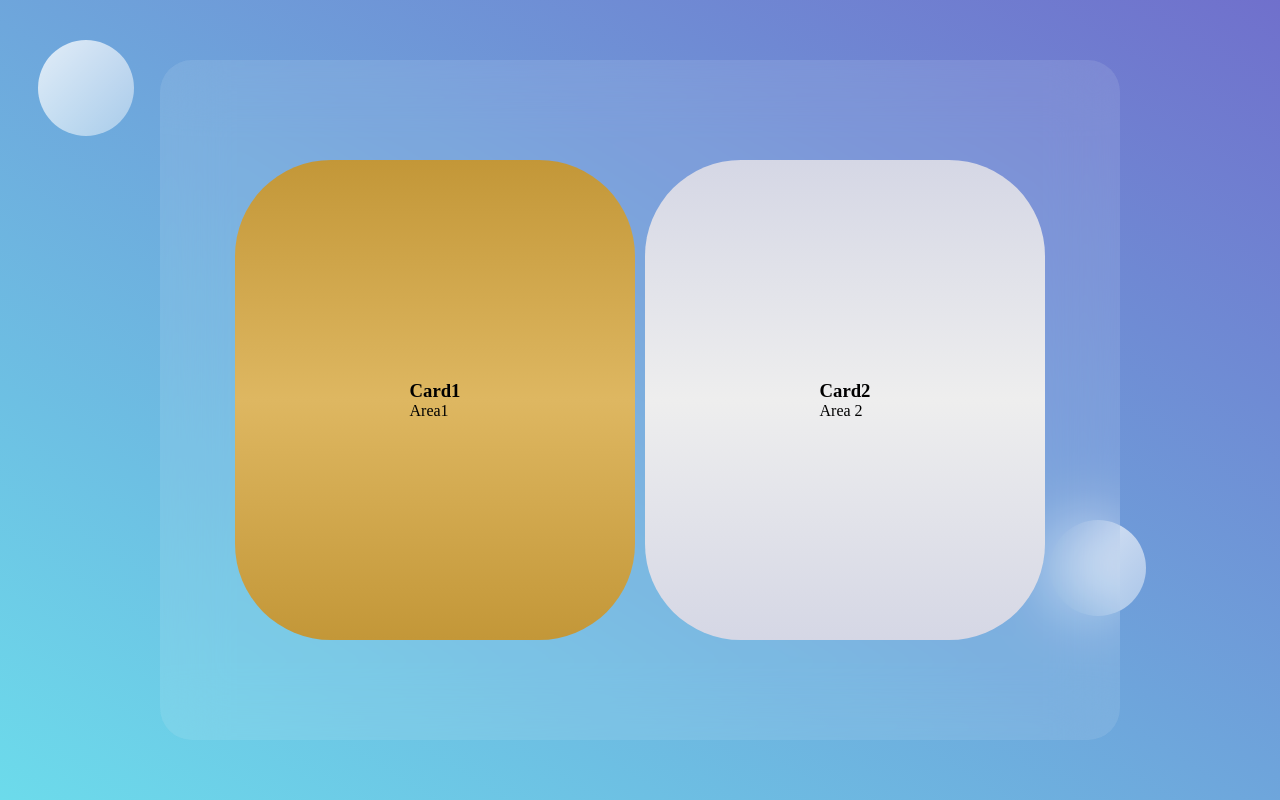
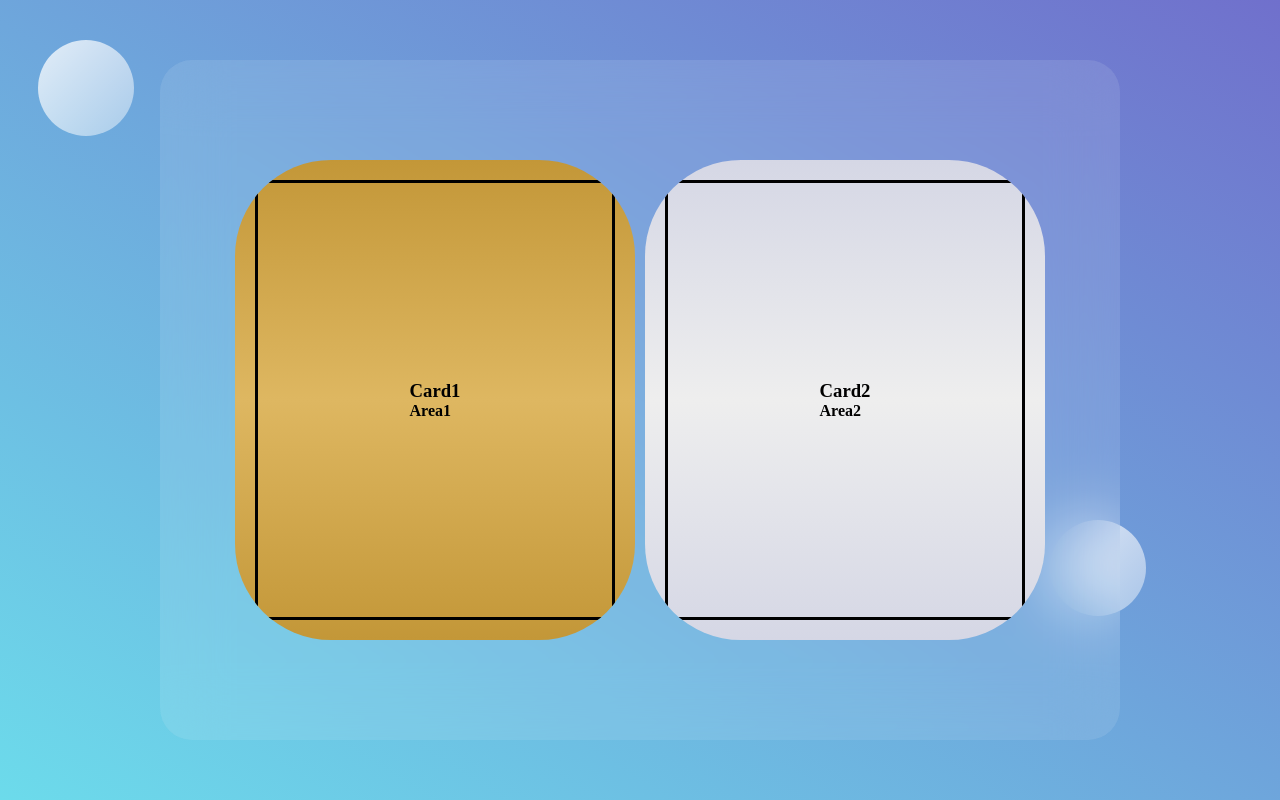
Before and after one commit to JustHoijer/StyleSamples, a Django app: page / in a window 1280 px wide. Run offline with Django 4.2, Linux system fonts and the light colour scheme.

Commit message:
"first sample homepage"

```diff
--- a/static/css/style.css
+++ b/static/css/style.css
@@ -43,6 +43,8 @@ main {
     align-items: center;
     justify-content: center;
 
+
+
     &:after {
         content: '';
         top: 0;
@@ -87,9 +89,22 @@ main {
 .dashboard2 {
     background: linear-gradient(to bottom, #d5d7e5, #eee, #d5d7e5);
 
+
+
     &:after {
         animation-delay: 2s;
     }
+}
+
+.Card1,
+.Card2 {
+    border: solid;
+    min-height: 55vh;
+    width: 45vh;
+    display: grid;
+    align-items: center;
+    align-content: center;
+    justify-content: space-evenly;
 }
 
 .circle1,
--- a/templates/_base.html
+++ b/templates/_base.html
@@ -15,13 +15,17 @@
             <div class="dashboard">
                 <div class="Card1">
                     <h3>Card1</h3>
-                    <p>Area1</p>
+                    <div class="Area1">
+                        <h4>Area1</h2>
+                    </div>
                 </div>
             </div>
             <div class="dashboard2">
                 <div class="Card2">
                     <h3>Card2</h3>
-                    <p>Area 2</p>
+                    <div class="Area2">
+                        <h4>Area2</h2>
+                    </div>
                 </div>
             </div>
         </section>
```
